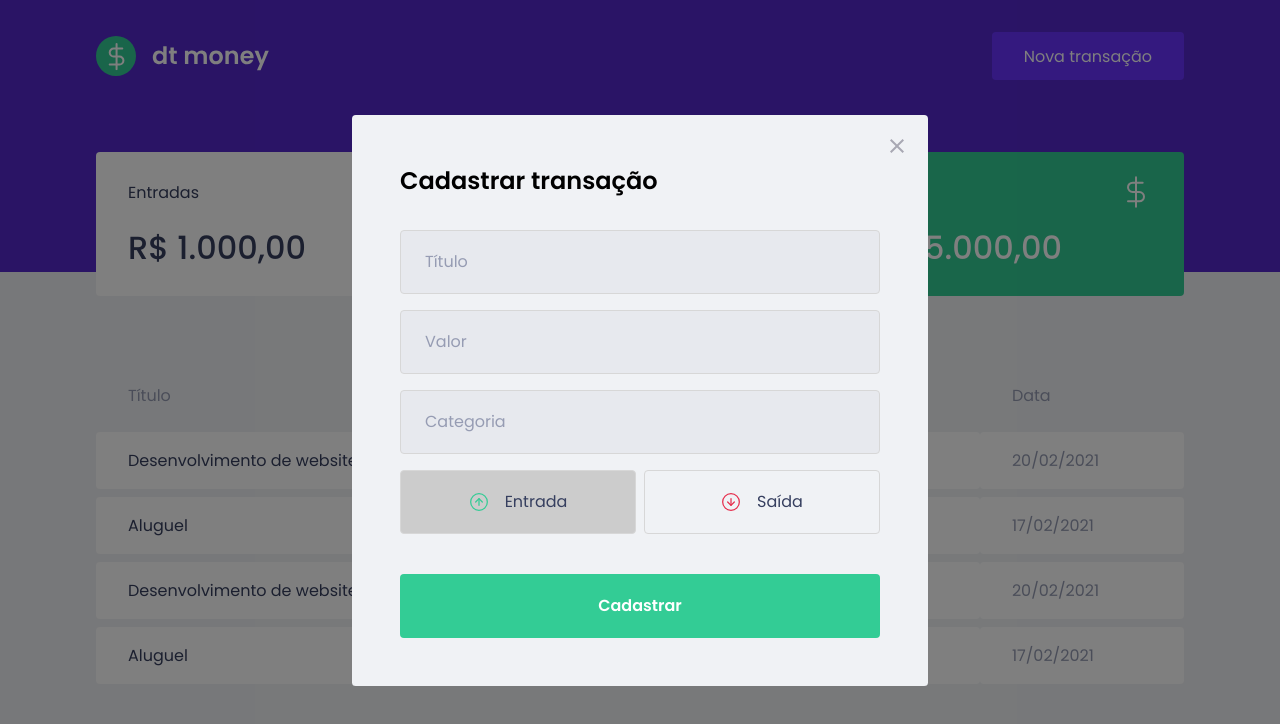
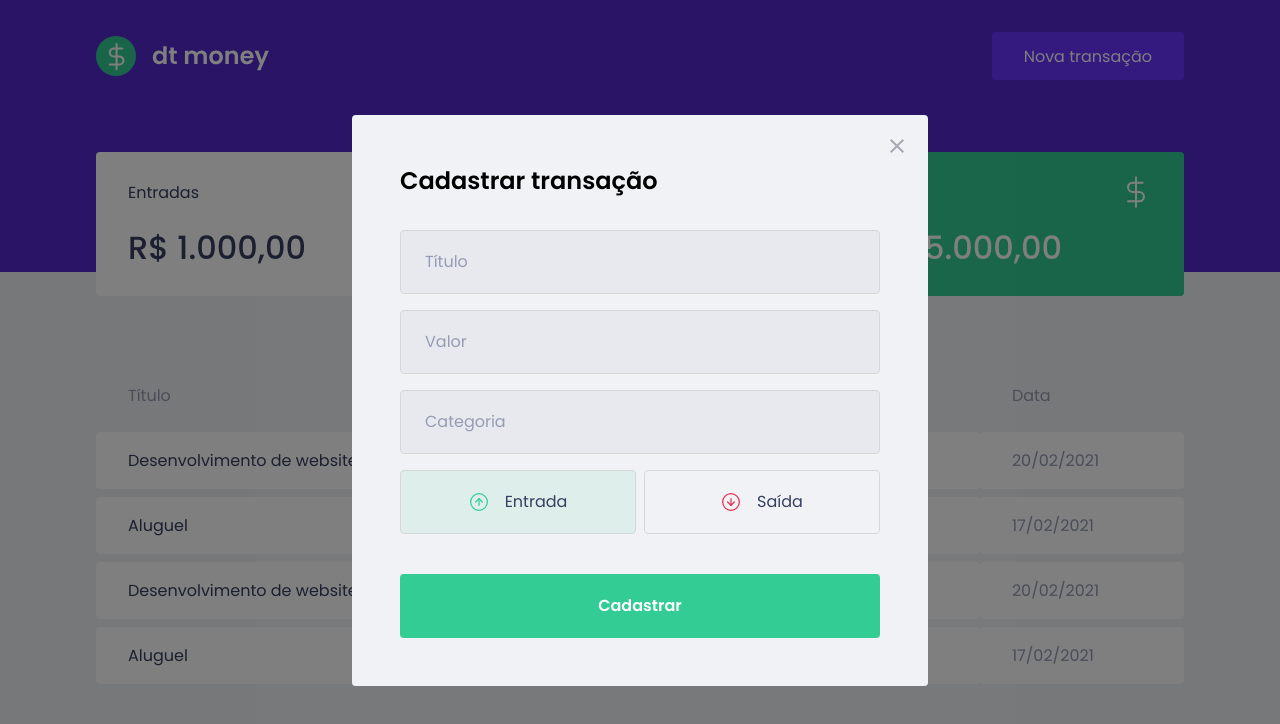
Before and after one commit to jackrsantana/dtmoney, a React (Create React App) app: page / in a window 1280 px wide. Both pictures are taken after a click on the button "Nova transação". Shown: the top 724 px of the page. Built offline with nearby package versions, Linux system fonts and the light colour scheme; no server answers; what miragejs would draw is missing.

Commit message:
Cores dos botões

```diff
--- a/src/components/NewTransactionModal/index.tsx
+++ b/src/components/NewTransactionModal/index.tsx
@@ -42,7 +42,8 @@
           <RadioBox
           type="button"
           isActive={type === 'deposit'}
-          onClick={() => {setType('deposit')}}>
+          onClick={() => {setType('deposit')}}
+          activeColor="green">
             <img src={incomeImg} alt="Entrada"/>
             <span>Entrada</span>
           </RadioBox>
@@ -50,7 +51,8 @@
           <RadioBox
           type="button"
           isActive={type === 'withdraw'}
-          onClick={() => {setType('withdraw')}}>
+          onClick={() => {setType('withdraw')}}
+          activeColor="red">
             <img src={outcomeImg} alt="Saída"/>
             <span>Saída</span>
           </RadioBox>
--- a/src/components/NewTransactionModal/styles.ts
+++ b/src/components/NewTransactionModal/styles.ts
@@ -1,5 +1,5 @@
 import styled from "styled-components";
-import { darken } from 'polished'
+import { darken, transparentize } from 'polished'
 
 export const Container = styled.form`
   h2 {
@@ -57,7 +57,13 @@
 `
 
 interface RadioBoxProps {
-  isActive: boolean
+  isActive: boolean,
+  activeColor: 'green' | 'red'
+}
+
+const colors = {
+  green: '#33cc95',
+  red: '#e52e4d'
 }
 
 export const RadioBox = styled.button<RadioBoxProps>`
@@ -65,7 +71,7 @@
   border: 1px solid #d7d7d7;
   border-radius: 0.25rem;
 
-  background: ${(props) => props.isActive ? '#ccc' : 'transparent'};
+  background: ${(props) => props.isActive ? transparentize(0.9, colors[props.activeColor]) : 'transparent'};
 
   display: flex;
   align-items: center;
```
